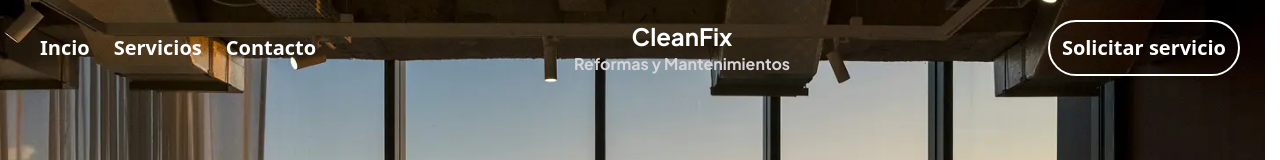
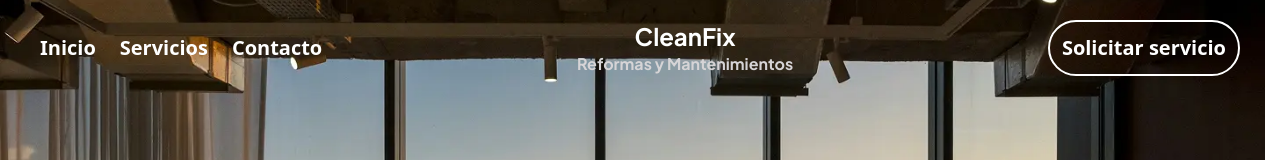
Before and after one commit to hdhdhdhdxd/CleanFix-SummerCamp2025, an Angular app in the folder CleanFix-frontend/: page /home in a window 1280 px wide. Shown: the top 160 px of the page. Built offline with nearby package versions, Linux system fonts and the light colour scheme; a web font is replaced by a local one.

Commit message:
fix: corrige un error tipográfico en el enlace "Inicio" del encabezado

```diff
--- a/CleanFix-frontend/src/app/ui/shared/header/header.html
+++ b/CleanFix-frontend/src/app/ui/shared/header/header.html
@@ -7,7 +7,7 @@
       class="flex space-x-6 text-xl font-semibold text-brand-0 [&>li]:transition-transform [&>li]:duration-300 [&>li]:ease-linear [&>li]:hover:-translate-y-0.5"
     >
       <li>
-        <a href="/home">Incio</a>
+        <a href="/home">Inicio</a>
       </li>
       <li>
         <a href="/about">Servicios</a>
```
